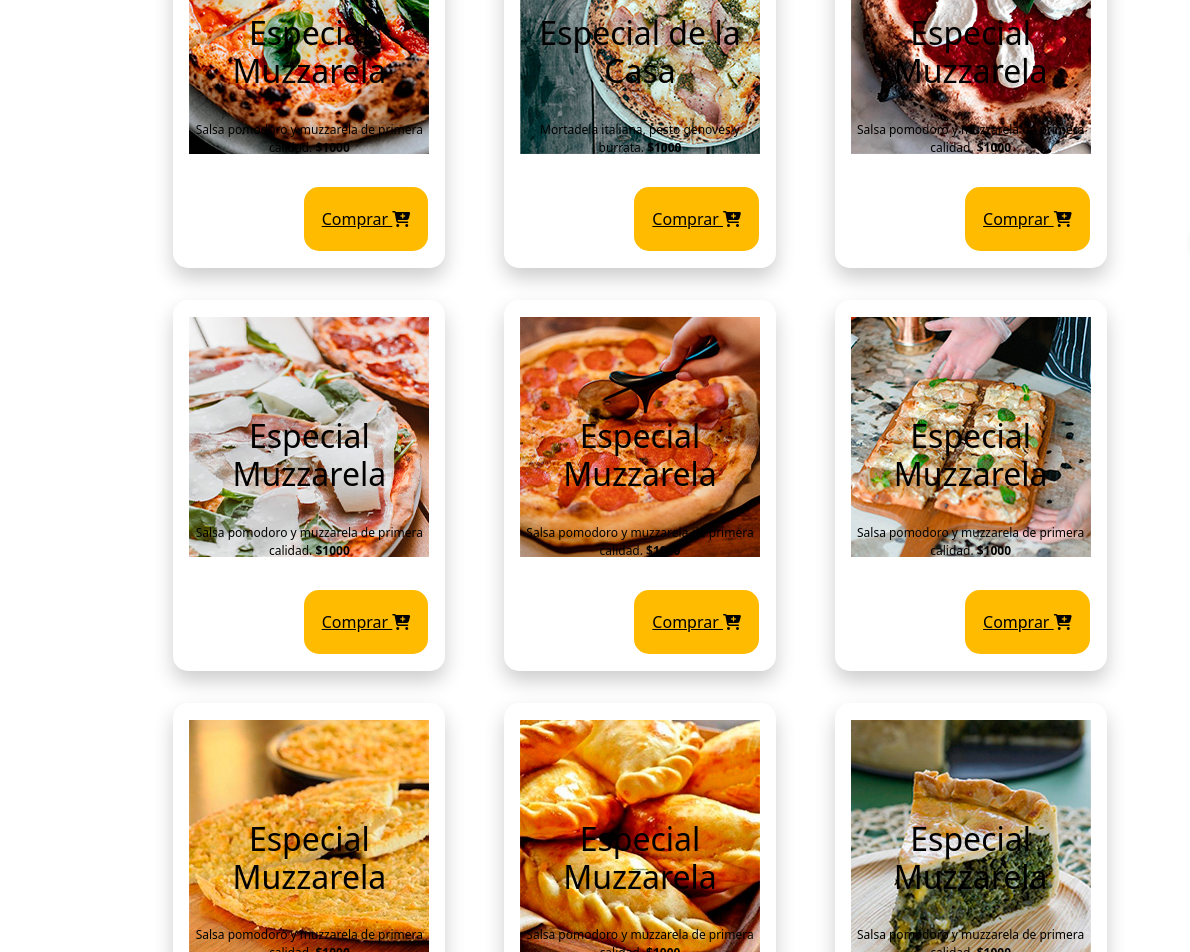
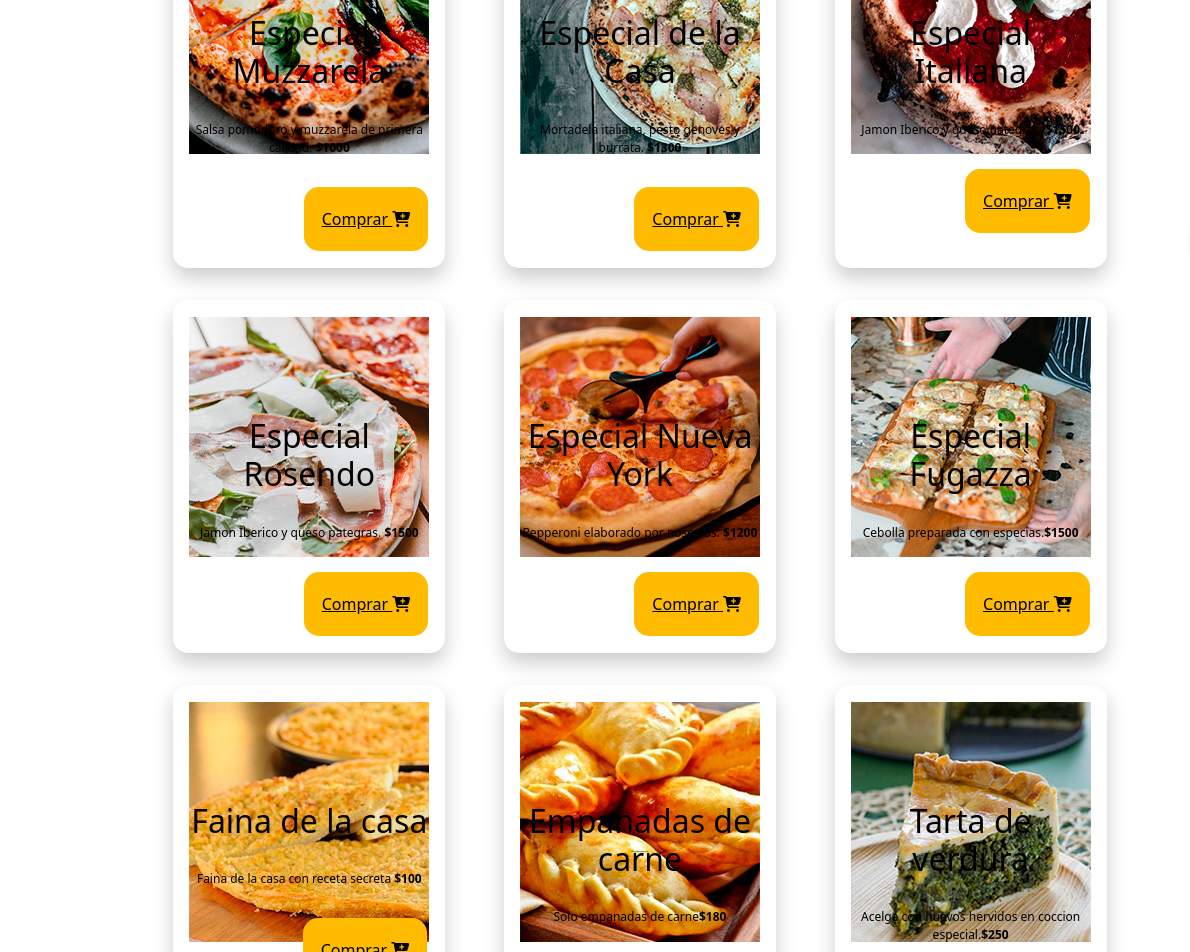
Before and after one commit to LeandroMF93/Rosendo-Pizzeria, a website: page Paginas/pizzas.html in a window 1280 px wide. Shown: the part 500-1452 px from the top of the page, 0-1190 px from the left. Drawn offline with nearby package versions, Linux system fonts and the light colour scheme.

Commit message:
agregando detalles

```diff
--- a/Paginas/pizzas.html
+++ b/Paginas/pizzas.html
@@ -87,20 +87,21 @@
 
                         <h2>Especial de la Casa</h2>
                         <p>
-                            Mortadela italiana, pesto genoves y burrata. <strong>$1000</strong>
+                            Mortadela italiana, pesto genoves y burrata. <strong>$1300</strong>
                         </p>
                         <button><a href="./carrito.html"> Comprar  <i class="fas fa-cart-plus"></i></a></button>
                     </div>
                 </div>
+
                 <div class="pizza">
                     <div class="imagen">
                         <img class="imagen_pizza" src="../img/3.jpg" alt="">
                     </div>
                     <div class="tipo_p">
 
-                        <h2>Especial Muzzarela</h2>
+                        <h2>Especial Italiana</h2>
                         <p>
-                            Salsa pomodoro y muzzarela de primera calidad. <strong>$1000</strong>
+                            Jamon Iberico y queso pategras. <strong>$1500</strong>
                         </p>
                         <button><a href="./carrito.html"> Comprar  <i class="fas fa-cart-plus"></i></a></button>
                     </div>
@@ -111,9 +112,9 @@
                     </div>
                     <div class="tipo_p">
 
-                        <h2>Especial Muzzarela</h2>
+                        <h2>Especial Rosendo</h2>
                         <p>
-                            Salsa pomodoro y muzzarela de primera calidad. <strong>$1000</strong>
+                            Jamon Iberico y queso pategras. <strong>$1500</strong>
                         </p>
                         <button><a href="./carrito.html"> Comprar  <i class="fas fa-cart-plus"></i></a></button>
                     </div>
@@ -124,9 +125,9 @@
                     </div>
                     <div class="tipo_p">
 
-                        <h2>Especial Muzzarela</h2>
+                        <h2>Especial Nueva York</h2>
                         <p>
-                            Salsa pomodoro y muzzarela de primera calidad. <strong>$1000</strong>
+                            Pepperoni elaborado por nosotros. <strong>$1200</strong>
                         </p>
                         <button><a href="./carrito.html"> Comprar  <i class="fas fa-cart-plus"></i></a></button>
                     </div>
@@ -137,9 +138,9 @@
                     </div>
                     <div class="tipo_p">
 
-                        <h2>Especial Muzzarela</h2>
+                        <h2>Especial Fugazza</h2>
                         <p>
-                            Salsa pomodoro y muzzarela de primera calidad. <strong>$1000</strong>
+                            Cebolla preparada con especias.<strong>$1500</strong>
                         </p>
                         <button><a href="./carrito.html"> Comprar  <i class="fas fa-cart-plus"></i></a></button>
                     </div>
@@ -150,9 +151,9 @@
                     </div>
                     <div class="tipo_p">
 
-                        <h2>Especial Muzzarela</h2>
+                        <h2>Faina de la casa</h2>
                         <p>
-                            Salsa pomodoro y muzzarela de primera calidad. <strong>$1000</strong>
+                           Faina de la casa con receta secreta <strong>$100</strong>
                         </p>
                         <button><a href="./carrito.html"> Comprar  <i class="fas fa-cart-plus"></i></a></button>
                     </div>
@@ -163,9 +164,9 @@
                     </div>
                     <div class="tipo_p">
 
-                        <h2>Especial Muzzarela</h2>
+                        <h2>Empanadas de carne</h2>
                         <p>
-                            Salsa pomodoro y muzzarela de primera calidad. <strong>$1000</strong>
+                            Solo empanadas de carne<strong>$180</strong>
                         </p>
                         <button><a href="./carrito.html"> Comprar  <i class="fas fa-cart-plus"></i></a></button>
                     </div>
@@ -176,9 +177,9 @@
                     </div>
                     <div class="tipo_p">
 
-                        <h2>Especial Muzzarela</h2>
+                        <h2>Tarta de verdura</h2>
                         <p>
-                            Salsa pomodoro y muzzarela de primera calidad. <strong>$1000</strong>
+                            Acelga con huevos hervidos en coccion especial.<strong>$250</strong>
                         </p>
                         <button><a href="./carrito.html"> Comprar  <i class="fas fa-cart-plus"></i></a></button>
                     </div>
```
Also changed, not shown: index.html (+9 -9 lines).
